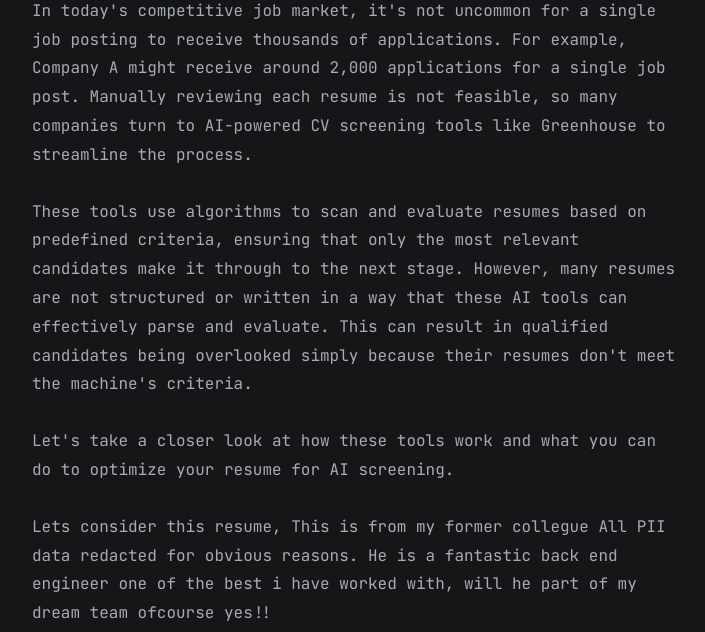
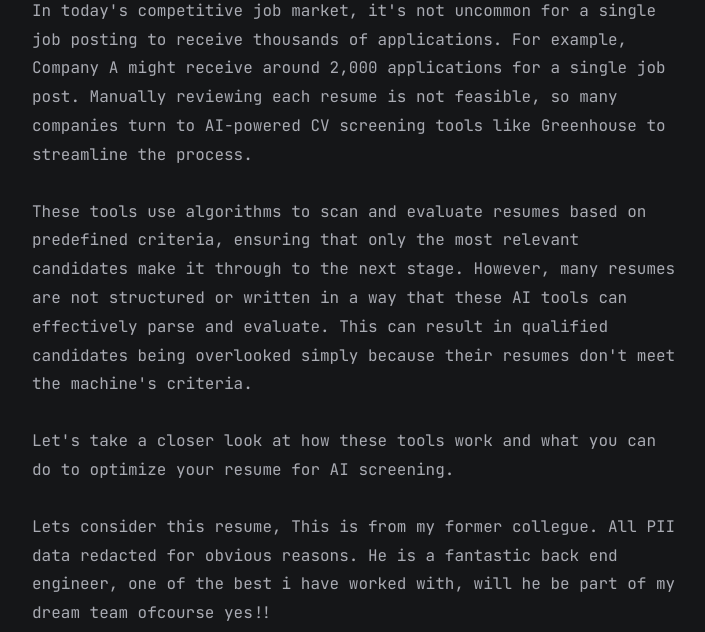
Before and after one commit to fasilmarshooq/fasilmarshooq.github.io, a Gatsby site in the folder site/: page /your-resumes-are-read-by-machines/ in a window 1280 px wide. Shown: the part 168-800 px from the top of the page, without its empty margins (283-988 px from the left). Built offline with nearby package versions, Linux system fonts and the light colour scheme; Gatsby itself is replaced by a stand-in of ours.

Commit message:
chore: Refactor resume content and fix typos

```diff
--- a/site/posts/your-resumes-are-read-by-machines.mdx
+++ b/site/posts/your-resumes-are-read-by-machines.mdx
@@ -10,8 +10,8 @@ These tools use algorithms to scan and evaluate resumes based on predefined crit
 
 Let's take a closer look at how these tools work and what you can do to optimize your resume for AI screening.
 
-Lets consider this resume, This is from my former collegue All PII data redacted for obvious reasons.
-He is a fantastic back end engineer one of the best i have worked with, will he part of my dream team ofcourse yes!!
+Lets consider this resume, This is from my former collegue. All PII data redacted for obvious reasons.
+He is a fantastic back end engineer, one of the best i have worked with, will he be part of my dream team ofcourse yes!!
 
 ---
 ![Image](./images/example-resume.png)
@@ -22,7 +22,7 @@ But machines dont understand relationship dynamics, let see how it reads.
 
 Consider the following automated review for a Senior Software Engineer position at Company A:
 
-CV efficieny review output:
+---
 
 Automated Review for Application ID *******, Job Pool [BE] Senior Software Engineer
 
@@ -75,6 +75,8 @@ The candidate has a Bachelor's degree in Computer Science from Sri Krishna Colle
 
 The candidate has expertise in C#, .NET, SQL Server, LINQ, SSRS, Go, Kubernetes, Docker, and Websockets.
 
+---
+
 #### Understanding the Automated Review Process
 The automated review process evaluates various features of the resume to determine if the candidate meets the job requirements. Here are some key points from the example review:
 
```
